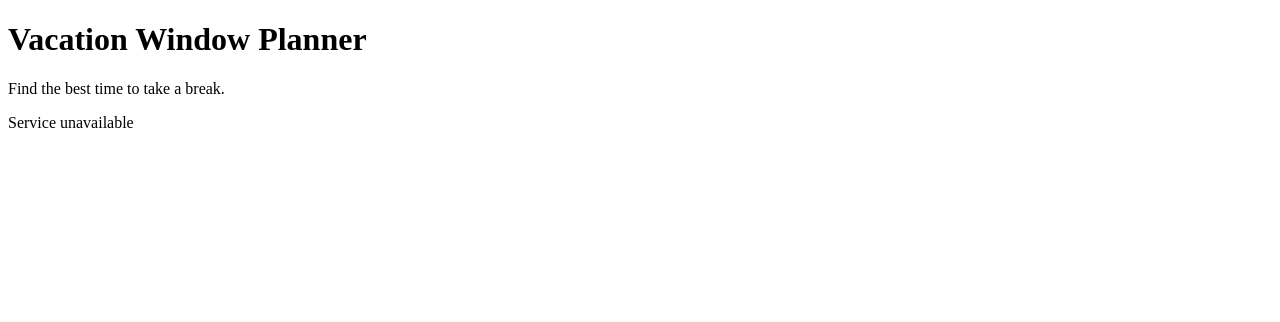
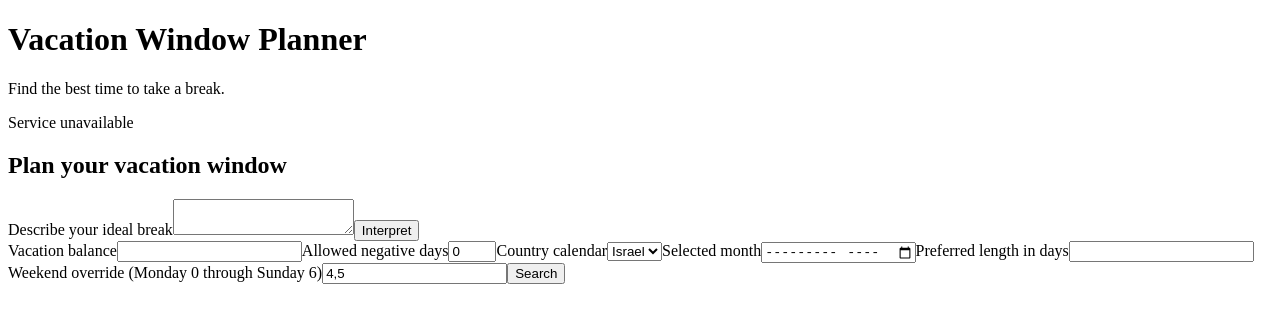
Before and after one commit to rakreshet/vacation-window-planner, a React (Vite) app in the folder frontend/: page / in a window 1280 px wide. Shown: the top 322 px of the page. Built offline with nearby package versions, Linux system fonts and the light colour scheme; no server answers.

Commit message:
feat: build editable vacation search form

```diff
--- a/frontend/src/App.tsx
+++ b/frontend/src/App.tsx
@@ -1,11 +1,14 @@
 import { useEffect, useState } from 'react'
 
 import { getHealth } from './api'
+import type { RecommendationResponse } from './api'
+import SearchForm from './SearchForm'
 
 type HealthState = 'checking' | 'ready' | 'unavailable'
 
 export default function App() {
   const [health, setHealth] = useState<HealthState>('checking')
+  const [, setResults] = useState<RecommendationResponse | null>(null)
 
   useEffect(() => {
     const controller = new AbortController()
@@ -38,6 +41,7 @@ export default function App() {
       <h1>Vacation Window Planner</h1>
       <p>Find the best time to take a break.</p>
       <p role="status">{message}</p>
+      <SearchForm onResults={setResults} />
     </main>
   )
 }
--- /dev/null
+++ b/frontend/src/SearchForm.tsx
@@ -0,0 +1,175 @@
+import { useState } from 'react'
+import type { FormEvent } from 'react'
+
+import { createSession, interpretText, searchRecommendations } from './api'
+import type { RecommendationResponse } from './api'
+
+type SearchFormProps = {
+  onResults: (result: RecommendationResponse) => void
+}
+
+export default function SearchForm({ onResults }: SearchFormProps) {
+  const [sourceText, setSourceText] = useState('')
+  const [balance, setBalance] = useState('')
+  const [allowedNegative, setAllowedNegative] = useState('0')
+  const [country, setCountry] = useState('IL')
+  const [month, setMonth] = useState('')
+  const [preferredLength, setPreferredLength] = useState('')
+  const [weekendDays, setWeekendDays] = useState('4,5')
+  const [message, setMessage] = useState<string | null>(null)
+  const [error, setError] = useState<string | null>(null)
+  const [busy, setBusy] = useState(false)
+
+  async function interpret() {
+    if (!sourceText.trim()) {
+      setError('Enter a description to interpret')
+      return
+    }
+    setBusy(true)
+    setError(null)
+    try {
+      const proposal = await interpretText(sourceText)
+      if (proposal.balance_days !== null) setBalance(String(proposal.balance_days))
+      setAllowedNegative(String(proposal.allowed_negative_days))
+      if (proposal.country_code !== null) setCountry(proposal.country_code)
+      if (proposal.months.length > 0) {
+        const selected = proposal.months[0]
+        setMonth(`${selected.year}-${String(selected.month).padStart(2, '0')}`)
+      }
+      if (proposal.preferred_length_days !== null) {
+        setPreferredLength(String(proposal.preferred_length_days))
+      }
+      if (proposal.weekend_days !== null) setWeekendDays(proposal.weekend_days.join(','))
+      setMessage('Proposal ready to edit')
+    } catch (caught) {
+      setError(caught instanceof Error ? caught.message : 'Text interpretation failed')
+    } finally {
+      setBusy(false)
+    }
+  }
+
+  async function submit(event: FormEvent<HTMLFormElement>) {
+    event.preventDefault()
+    setError(null)
+    setMessage(null)
+    const balanceDays = Number(balance)
+    const lengthDays = Number(preferredLength)
+    const negativeDays = Number(allowedNegative)
+    if (!balance || !month || !preferredLength || !country) {
+      setError('Complete all required search fields')
+      return
+    }
+    if (!Number.isInteger(negativeDays) || negativeDays < 0 || negativeDays > 5) {
+      setError('Allowed negative days must be a whole number from 0 to 5')
+      return
+    }
+    if (!Number.isInteger(balanceDays) || balanceDays < 0 || !Number.isInteger(lengthDays)) {
+      setError('Balance and preferred length must be positive whole days')
+      return
+    }
+    const weekend = weekendDays
+      .split(',')
+      .map((value) => Number(value.trim()))
+      .filter((value) => Number.isInteger(value))
+    if (weekend.some((value) => value < 0 || value > 6)) {
+      setError('Weekend days must use Monday 0 through Sunday 6')
+      return
+    }
+    const [year, selectedMonth] = month.split('-').map(Number)
+    setBusy(true)
+    try {
+      const token = await createSession({
+        balance_days: balanceDays,
+        allowed_negative_days: negativeDays,
+        country_code: country,
+        weekend_days: weekend,
+      })
+      const result = await searchRecommendations(token, {
+        months: [{ year, month: selectedMonth }],
+        preferred_length_days: lengthDays,
+        result_limit: 5,
+        source_text: sourceText.trim() || null,
+      })
+      onResults(result)
+      setMessage('Search complete')
+    } catch (caught) {
+      setError(caught instanceof Error ? caught.message : 'Search failed')
+    } finally {
+      setBusy(false)
+    }
+  }
+
+  return (
+    <section aria-labelledby="search-heading">
+      <h2 id="search-heading">Plan your vacation window</h2>
+      <label htmlFor="source-text">Describe your ideal break</label>
+      <textarea
+        id="source-text"
+        value={sourceText}
+        onChange={(event) => setSourceText(event.target.value)}
+      />
+      <button type="button" onClick={() => void interpret()} disabled={busy}>
+        Interpret
+      </button>
+
+      <form onSubmit={(event) => void submit(event)} noValidate>
+        <label htmlFor="balance">Vacation balance</label>
+        <input
+          id="balance"
+          type="number"
+          min="0"
+          step="1"
+          value={balance}
+          onChange={(event) => setBalance(event.target.value)}
+        />
+
+        <label htmlFor="allowed-negative">Allowed negative days</label>
+        <input
+          id="allowed-negative"
+          type="number"
+          min="0"
+          max="5"
+          step="1"
+          value={allowedNegative}
+          onChange={(event) => setAllowedNegative(event.target.value)}
+        />
+
+        <label htmlFor="country">Country calendar</label>
+        <select id="country" value={country} onChange={(event) => setCountry(event.target.value)}>
+          <option value="IL">Israel</option>
+        </select>
+
+        <label htmlFor="month">Selected month</label>
+        <input
+          id="month"
+          type="month"
+          value={month}
+          onChange={(event) => setMonth(event.target.value)}
+        />
+
+        <label htmlFor="preferred-length">Preferred length in days</label>
+        <input
+          id="preferred-length"
+          type="number"
+          min="1"
+          step="1"
+          value={preferredLength}
+          onChange={(event) => setPreferredLength(event.target.value)}
+        />
+
+        <label htmlFor="weekend-days">Weekend override (Monday 0 through Sunday 6)</label>
+        <input
+          id="weekend-days"
+          value={weekendDays}
+          onChange={(event) => setWeekendDays(event.target.value)}
+        />
+
+        <button type="submit" disabled={busy}>
+          Search
+        </button>
+      </form>
+      {error && <p role="alert">{error}</p>}
+      {message && <p role="status">{message}</p>}
+    </section>
+  )
+}
--- a/frontend/src/api.ts
+++ b/frontend/src/api.ts
@@ -1,6 +1,62 @@
 export type HealthResponse = {
   status: 'ok' | 'unavailable'
   database: 'connected' | 'disconnected'
+}
+
+export type YearMonth = { year: number; month: number }
+
+export type InterpretationProposal = {
+  source_text: string
+  balance_days: number | null
+  allowed_negative_days: number
+  country_code: string | null
+  months: YearMonth[]
+  preferred_length_days: number | null
+  weekend_days: number[] | null
+  missing_fields: string[]
+}
+
+export type Recommendation = {
+  window: {
+    start_date: string
+    end_date: string
+    total_days: number
+    vacation_days_used: number
+    holiday_dates: string[]
+  }
+  rank: number
+  score: number
+  explanation: string
+  remaining_balance: number
+  warnings: string[]
+}
+
+export type RecommendationResponse = {
+  search_id: string
+  recommendations: Recommendation[]
+  notice?: string | null
+}
+
+export type SessionInput = {
+  balance_days: number
+  allowed_negative_days: number
+  country_code: string
+  weekend_days: number[]
+}
+
+export type SearchInput = {
+  months: YearMonth[]
+  preferred_length_days: number
+  result_limit: number
+  source_text: string | null
+}
+
+function baseUrl(): string {
+  return (import.meta.env.VITE_API_BASE_URL || '/api').replace(/\/$/, '')
+}
+
+function isObject(value: unknown): value is Record<string, unknown> {
+  return typeof value === 'object' && value !== null
 }
 
 function isHealthResponse(value: unknown): value is HealthResponse {
@@ -13,10 +69,54 @@ function isHealthResponse(value: unknown): value is HealthResponse {
 }
 
 export async function getHealth(signal: AbortSignal): Promise<HealthResponse> {
-  const baseUrl = (import.meta.env.VITE_API_BASE_URL || '/api').replace(/\/$/, '')
-  const response = await fetch(`${baseUrl}/health`, { signal })
+  const response = await fetch(`${baseUrl()}/health`, { signal })
   const body: unknown = await response.json()
   if (!isHealthResponse(body)) throw new Error('Invalid health response')
   if (!response.ok) throw new Error('Service unavailable')
   return body
 }
+
+export async function interpretText(text: string): Promise<InterpretationProposal> {
+  const response = await fetch(`${baseUrl()}/interpret`, {
+    method: 'POST',
+    headers: { 'Content-Type': 'application/json' },
+    body: JSON.stringify({ text }),
+  })
+  const body: unknown = await response.json()
+  if (!response.ok || !isObject(body) || !Array.isArray(body.months)) {
+    throw new Error('Text interpretation is unavailable')
+  }
+  return body as InterpretationProposal
+}
+
+export async function createSession(input: SessionInput): Promise<string> {
+  const response = await fetch(`${baseUrl()}/sessions`, {
+    method: 'POST',
+    headers: { 'Content-Type': 'application/json' },
+    body: JSON.stringify(input),
+  })
+  const body: unknown = await response.json()
+  if (!response.ok || !isObject(body) || typeof body.token !== 'string') {
+    throw new Error('Could not create an anonymous session')
+  }
+  return body.token
+}
+
+export async function searchRecommendations(
+  token: string,
+  input: SearchInput,
+): Promise<RecommendationResponse> {
+  const response = await fetch(`${baseUrl()}/recommendations`, {
+    method: 'POST',
+    headers: {
+      'Content-Type': 'application/json',
+      Authorization: `Bearer ${token}`,
+    },
+    body: JSON.stringify(input),
+  })
+  const body: unknown = await response.json()
+  if (!response.ok || !isObject(body) || !Array.isArray(body.recommendations)) {
+    throw new Error('Search failed')
+  }
+  return body as RecommendationResponse
+}
```
Also changed, not shown: 1 other file (tests, documents, lock files or other folders).
